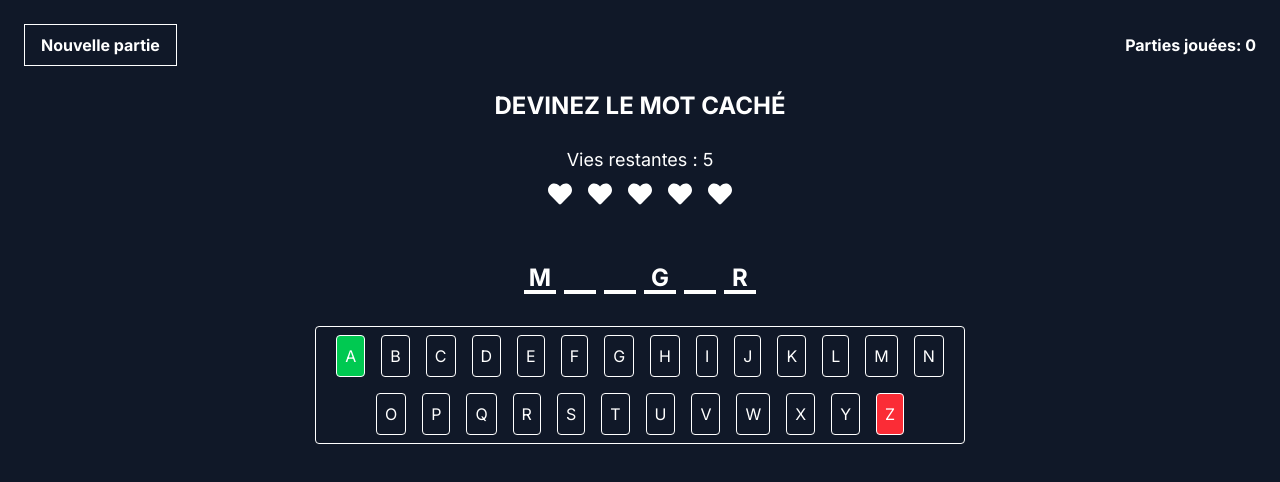
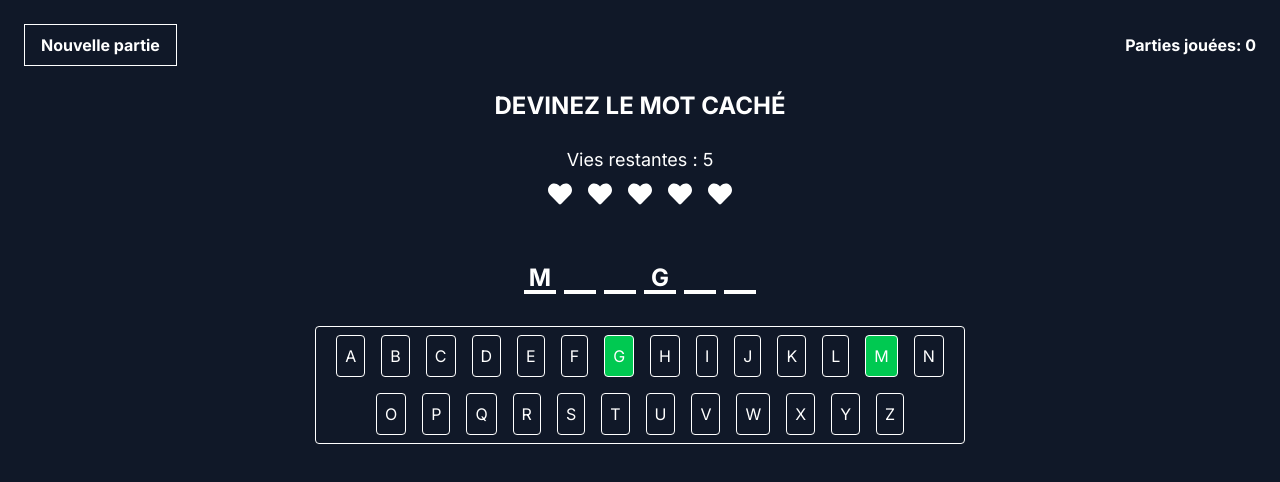
Before and after one commit to MathieuBourasseau/front-mystery-word, a React (Vite) app: page / in a window 1280 px wide. Shown: the top 482 px of the page. Built offline with nearby package versions, Linux system fonts and the light colour scheme.

Commit message:
feat: sendLetter has been modified to verify if the letter is in the secret word. Before the checking was done to a word with empty spaces. To show the word to guess from the full word, a variable has been created

```diff
--- a/src/App.tsx
+++ b/src/App.tsx
@@ -10,11 +10,11 @@ function App() {
   // State for hearts remaining for each game
   const [hearts, setHearts] = useState(5);
 
-  // State for mistery word
-  const [mysteryWord, setMysteryWord] = useState(["M", " ", " ", "G", " ", "R"]);
+  // State for mystery word
+  const [mysteryWord, setMysteryWord] = useState("MANGER");
 
   // State for color letters
-  const [colorLetter, setColorLetter] = useState<Record<string, boolean>>({ "A" : true, "Z" : false})
+  const [colorLetter, setColorLetter] = useState<Record<string, boolean>>({ "M": true, "G": true });
 
   // Reset game and increment counter
   const resetGame = () => {
@@ -35,10 +35,21 @@ function App() {
 
   };
 
+  // Show the word to guess from the real word
+  const wordToGuess = mysteryWord.split("").map((letter) => {
+
+    if (colorLetter[letter] === true) {
+      return letter
+    } else {
+      return " "
+    }
+
+  });
+
   return (
     <div className="flex flex-col gap-6 min-h-screen bg-gray-900 p-4 md:p-6">
       <Header onNewGame={resetGame} gamesPlayed={gamesPlayed} />
-      <GamingZone hearts={hearts} mysteryWord={mysteryWord} colorLetter={colorLetter} onLetterClick={sendLetter} />
+      <GamingZone hearts={hearts} wordToGuess={wordToGuess} colorLetter={colorLetter} onLetterClick={sendLetter} />
     </div>
   )
 }
--- a/src/components/Gaming zone/GamingZone.tsx
+++ b/src/components/Gaming zone/GamingZone.tsx
@@ -5,7 +5,7 @@ import { generateHeartsArray, getButtonStyle } from "./gamingZone.utils";
 // Create alphabet
 const alphabet = "ABCDEFGHIJKLMNOPQRSTUVWXYZ".split("");
 
-export default function GamingZone({ hearts, mysteryWord, colorLetter, onLetterClick }: GamingZoneProps) {
+export default function GamingZone({ hearts, wordToGuess, colorLetter, onLetterClick }: GamingZoneProps) {
 
     const heartsArray = generateHeartsArray(hearts);
 
@@ -28,7 +28,7 @@ export default function GamingZone({ hearts, mysteryWord, colorLetter, onLetterC
 
             <div className="flex flex-col py-8 gap-8">
                 <div className="flex justify-center gap-2">
-                    {mysteryWord.map((letter, index) => (
+                    {wordToGuess.map((letter, index) => (
                         <span
                             key={index}
                             className="flex justify-center w-8 h-8 border-b-4 border-white text-lg font-bold lg:text-2xl"
--- a/src/types/GamingZoneProps.ts
+++ b/src/types/GamingZoneProps.ts
@@ -6,7 +6,7 @@
 
 export type GamingZoneProps = {
     hearts: number;
-    mysteryWord: string[];
+    wordToGuess: string[];
     colorLetter: Record<string, boolean>;
     onLetterClick: (letter: string) => void;
 }
```
